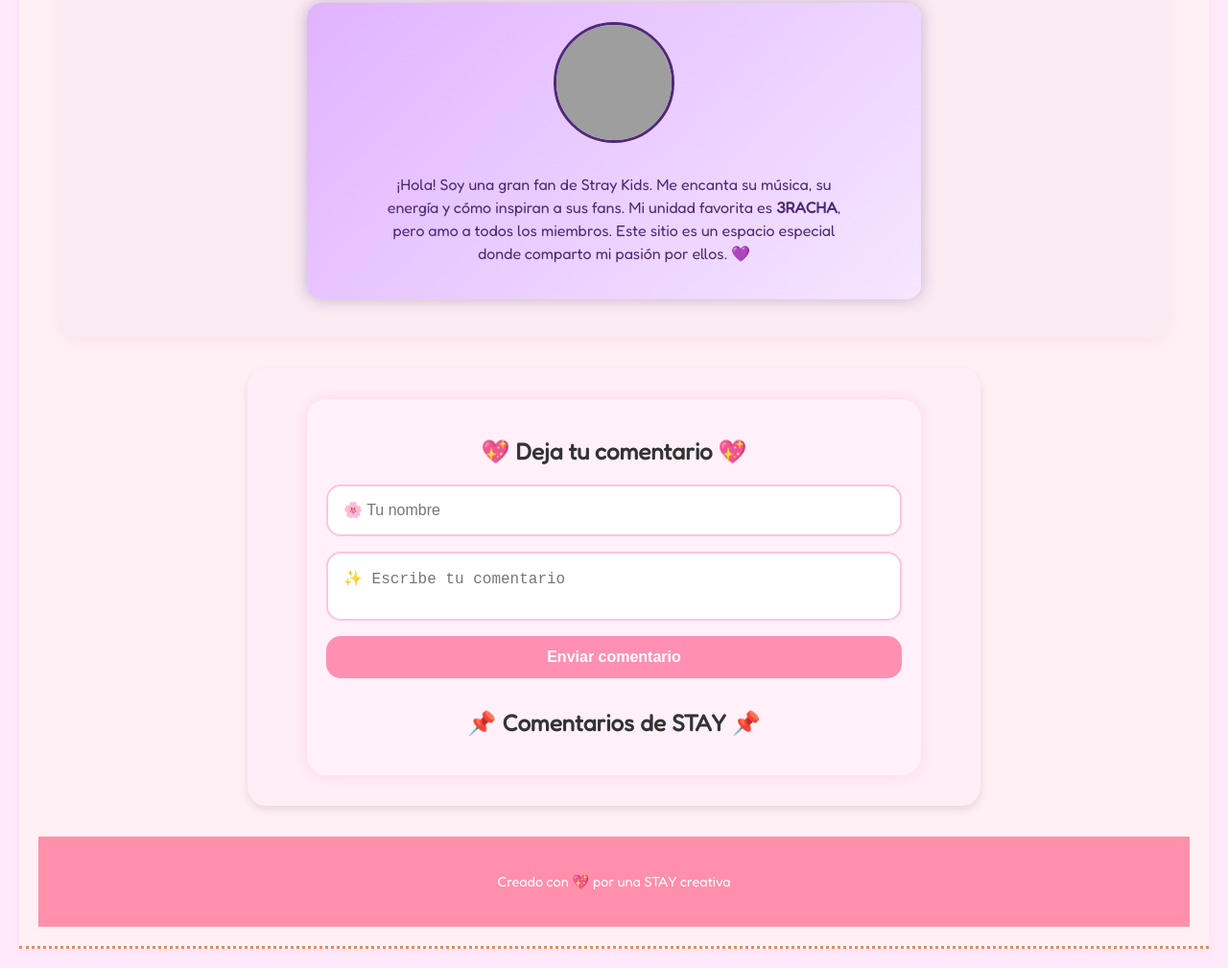
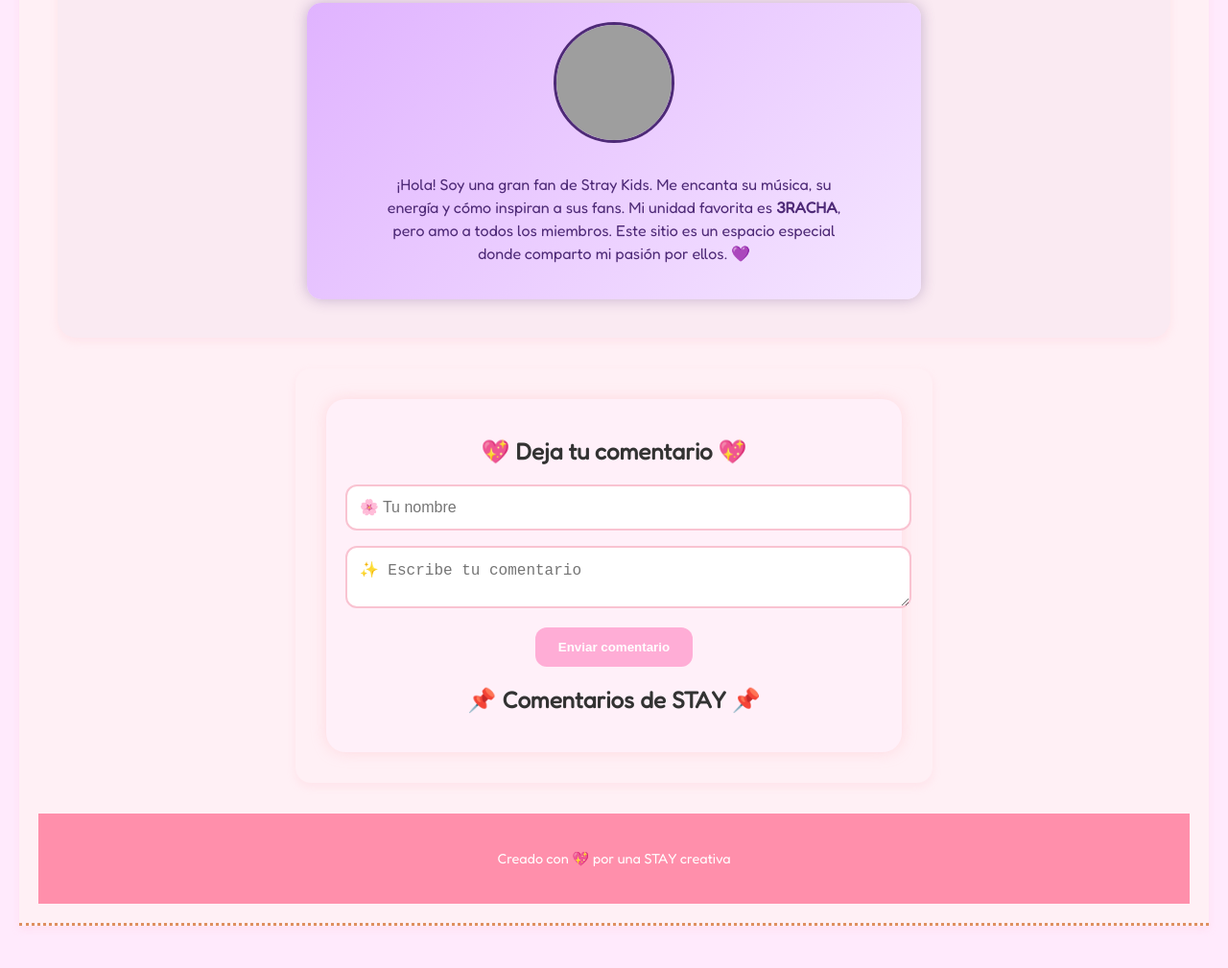
Before and after one commit to esmeraldajuarez03/programacion_web, a website: page index.html in a window 1280 px wide. Shown: the part 10327-11336 px from the top of the page at 96% size. After the commit the page ends 11312 px from the top, so only its background shows below. Drawn offline with Linux system fonts and the light colour scheme; grey boxes are pictures that could not be loaded.

Commit message:
Update sty.css

```diff
--- a/sty.css
+++ b/sty.css
@@ -853,51 +853,43 @@ body {
 
 /* Estilo para la sección de comentarios */
 #comentarios {
+  background-color: #fff0f5;
   padding: 2rem;
-  background-color: #ffeef8;
-  border-radius: 20px;
+  border-radius: 16px;
   margin: 2rem auto;
-  max-width: 700px;
-  box-shadow: 0 4px 10px rgba(0, 0, 0, 0.1);
+  width: 90%;
+  max-width: 600px;
   font-family: 'Fredoka', sans-serif;
-}
-
-.comment-form {
-  display: flex;
-  flex-direction: column;
-  gap: 1rem;
-  margin-bottom: 2rem;
 }
 
 .comment-form input,
 .comment-form textarea {
-  padding: 1rem;
-  border-radius: 15px;
-  border: 2px solid #ffc4dd;
+  width: 100%;
+  padding: 0.8rem;
+  margin-bottom: 1rem;
+  border: 2px solid #f9c3d1;
+  border-radius: 12px;
   font-size: 1rem;
-  resize: none;
 }
 
 .comment-form button {
+  background-color: #ffadd6;
+  color: white;
   padding: 0.8rem 1.5rem;
-  background-color: #ff90b3;
   border: none;
-  border-radius: 15px;
-  color: white;
+  border-radius: 12px;
+  cursor: pointer;
   font-weight: bold;
-  font-size: 1rem;
-  cursor: pointer;
-  transition: background-color 0.3s ease;
+  transition: background-color 0.3s;
 }
 
 .comment-form button:hover {
-  background-color: #ff6fa0;
+  background-color: #f28ab2;
 }
 
-#commentsList .comentario {
-  background-color: #fff5fb;
-  border-left: 4px solid #ff90b3;
-  padding: 0.8rem;
-  margin-bottom: 1rem;
-  border-radius: 10px;
+.comentario {
+  background-color: #ffe0f0;
+  border-radius: 12px;
+  padding: 1rem;
+  margin-top: 1rem;
 }
```
